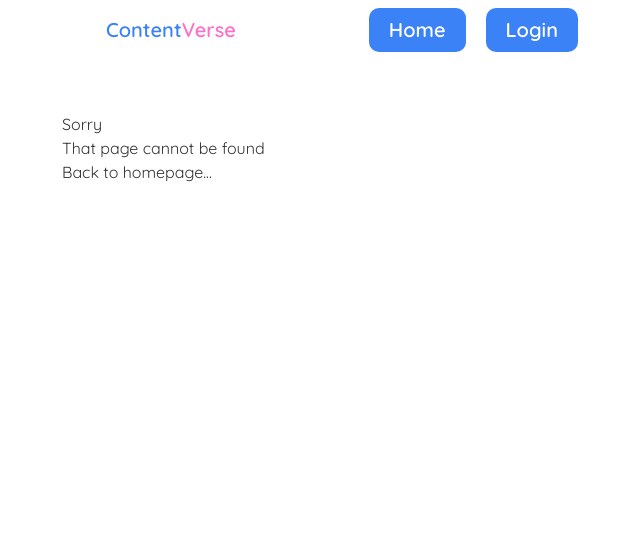
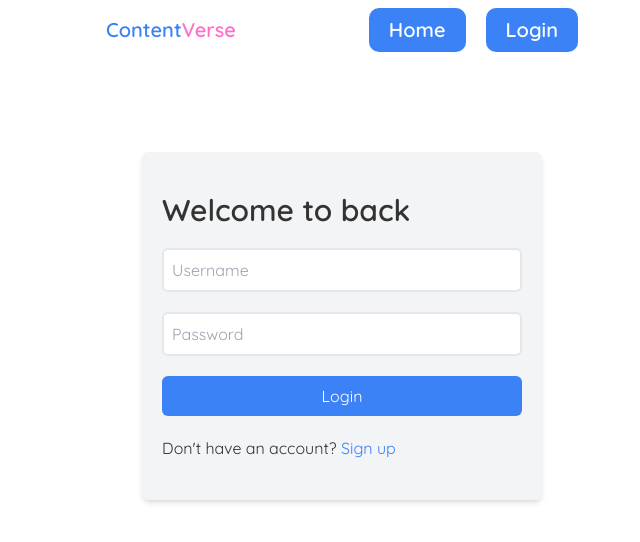
Before and after one commit to G1rlg4ng/Blog, a React (Create React App) app: page /login in a window 1280 px wide. Shown: the top 542 px of the page, without its empty margins (298-938 px from the left). Built offline with nearby package versions, Linux system fonts and the light colour scheme.

Commit message:
add signin form

```diff
--- a/src/App.js
+++ b/src/App.js
@@ -4,6 +4,7 @@ import Create from './Create';
 import { BrowserRouter as Router, Route, Switch} from 'react-router-dom';
 import BlogDetails from './BlogDetails';
 import NotFound from './NotFound';
+import Login from './components/Login';
 
 function App() {
   return (
@@ -21,7 +22,10 @@ function App() {
           </Route>
           <Route path="/blogs/:id">
             <BlogDetails/>
-          </Route>
+            </Route>
+            <Route path="/login">
+              <Login />
+            </Route>
           <Route path='*'>
             <NotFound/>
           </Route>
--- /dev/null
+++ b/src/components/Login.js
@@ -0,0 +1,36 @@
+import React from "react";
+import { Link } from "react-router-dom/cjs/react-router-dom.min";
+
+const Login = () => {
+  return (
+    <div className="w-full justify-center items-center flex flex-col">
+      <div className="w-full max-w-[400px] mx-auto my-10 p-5 bg-gray-100 rounded-md shadow-md">
+        <h2 className="text-3xl font-semibold my-5">Welcome to back</h2>
+        <form className="flex flex-col gap-5">
+          <input
+            type="text"
+            placeholder="Username"
+            className="border-2 p-2 rounded-md"
+          />
+          <input
+            type="password"
+            placeholder="Password"
+            className="border-2 p-2 rounded-md"
+          />
+          <button className="bg-blue-500 text-white rounded-md p-2">
+            Login
+          </button>
+              </form>
+              <span>
+                <p className="my-5">
+                  Don't have an account?{" "}
+                      <Link to="/signup" className="text-blue-500">Sign up</Link>
+
+                </p>
+              </span>
+      </div>
+    </div>
+  );
+};
+
+export default Login;
```
Also changed, not shown: src/components/BlogCard.js (added), src/components/EditBlog.js (added), src/components/Footer.js (added), src/components/Signup.js (added), src/components/edit-blog.js (deleted), src/components/footer.js (deleted), src/components/landing-page.js (deleted), src/components/login.js (deleted), src/components/signup.js (deleted).
